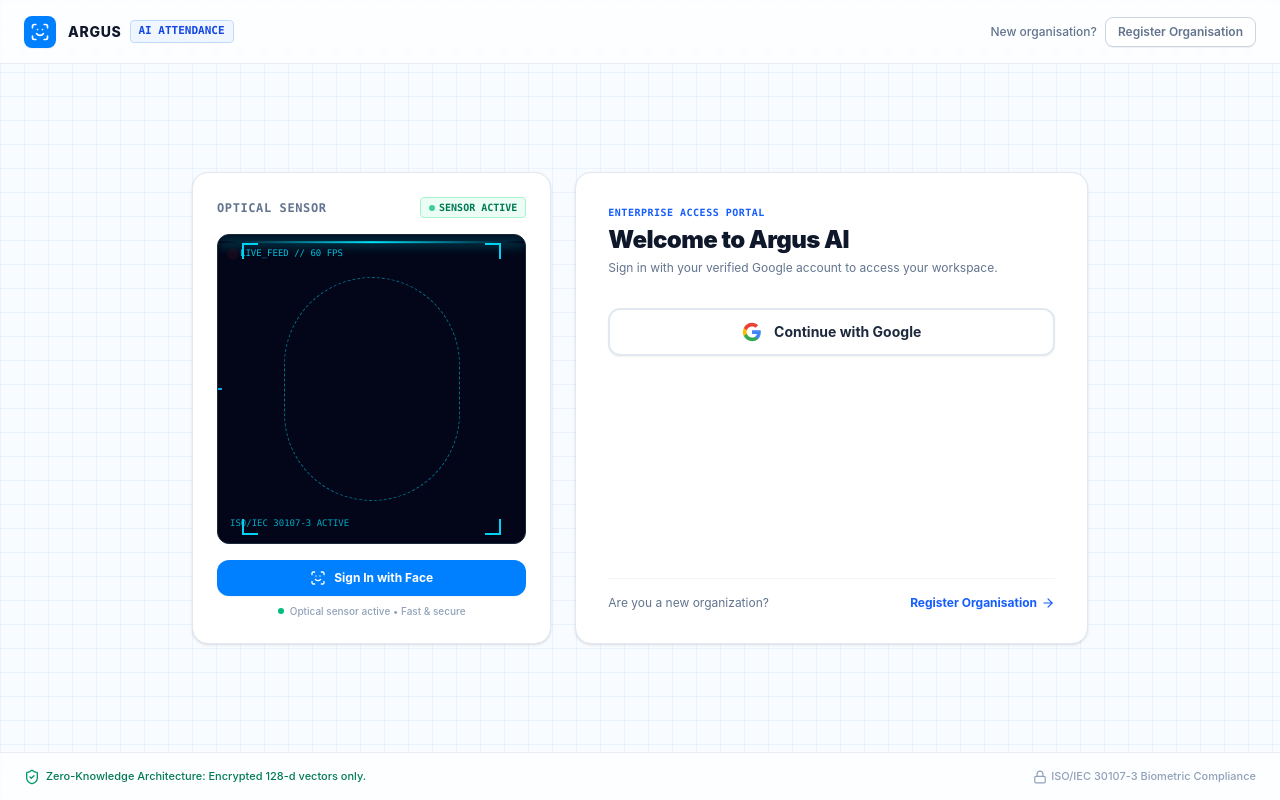
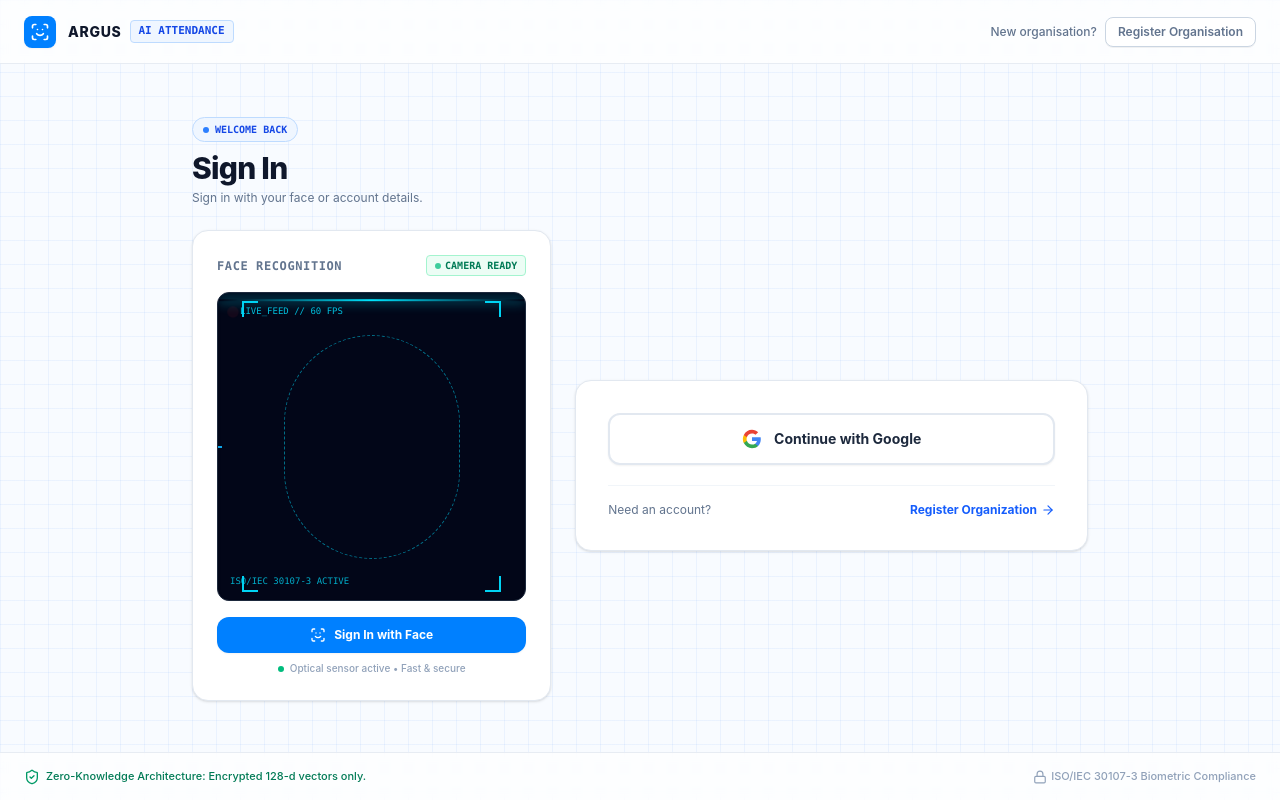
Before and after one commit to productionargus-wq/AI-Face-Recognition-Attendance-System, a React app in the folder frontend/: page / in a window 1280 px wide. Built offline with nearby package versions, Linux system fonts and the light colour scheme; no server answers; the HTML template or start-up script is replaced by a standard one.

Commit message:
fix(ui): remove empty whitespace on login and register pages, remove register modal, and rename button to Register with Google

```diff
--- a/frontend/src/pages/Login.jsx
+++ b/frontend/src/pages/Login.jsx
@@ -137,19 +137,33 @@
       </header>
 
       {/* Main Dual-Column Authentication Viewport */}
-      <main className="flex-1 flex items-center justify-center p-4 sm:p-8">
-        <div className="max-w-4xl w-full grid grid-cols-1 lg:grid-cols-12 gap-6 items-stretch">
+      <main className="flex-1 flex flex-col items-center justify-center p-4 sm:p-8">
+        {/* Page Top Heading */}
+        <div className="max-w-4xl w-full mx-auto mb-6">
+          <div className="inline-flex items-center gap-1.5 px-2.5 py-1 rounded-full bg-blue-50 border border-blue-200 text-blue-700 text-[10px] font-mono font-bold mb-2">
+            <span className="w-1.5 h-1.5 rounded-full bg-blue-500" />
+            WELCOME BACK
+          </div>
+          <h1 className="text-2xl sm:text-3xl font-extrabold text-slate-900 tracking-tight">
+            Sign In
+          </h1>
+          <p className="text-xs text-slate-500 mt-1">
+            Sign in with your face or account details.
+          </p>
+        </div>
+
+        <div className="max-w-4xl w-full grid grid-cols-1 lg:grid-cols-12 gap-6 items-center">
 
           {/* Left Column: Live Optical Face Scanner Viewport */}
           <div className="lg:col-span-5 bg-white p-5 sm:p-6 rounded-2xl border border-slate-200 shadow-sm flex flex-col justify-between">
             <div>
               <div className="flex items-center justify-between mb-4">
                 <span className="text-xs font-mono font-bold uppercase tracking-wider text-slate-500">
-                  OPTICAL SENSOR
+                  FACE RECOGNITION
                 </span>
                 <span className="text-[10px] font-mono font-bold px-2 py-0.5 rounded bg-emerald-50 text-emerald-700 border border-emerald-200 flex items-center gap-1">
                   <span className="w-1.5 h-1.5 rounded-full bg-emerald-500 animate-pulse" />
-                  SENSOR ACTIVE
+                  CAMERA READY
                 </span>
               </div>
 
@@ -225,24 +239,10 @@
           </div>
 
           {/* Right Column: Google Single Sign-On Account Portal */}
-          <div className="lg:col-span-7 bg-white p-6 sm:p-8 rounded-2xl border border-slate-200 shadow-sm flex flex-col justify-between">
-            <div>
-              {/* Header Title */}
-              <div className="mb-6">
-                <div className="text-[10px] font-mono font-bold text-blue-600 uppercase tracking-wider mb-1">
-                  ENTERPRISE ACCESS PORTAL
-                </div>
-                <h1 className="text-xl sm:text-2xl font-black text-slate-900 tracking-tight">
-                  Welcome to Argus AI
-                </h1>
-                <p className="text-xs text-slate-500 mt-1">
-                  Sign in with your verified Google account to access your workspace.
-                </p>
-              </div>
-
+          <div className="lg:col-span-7 bg-white p-6 sm:p-8 rounded-2xl border border-slate-200 shadow-sm flex flex-col justify-center">
             {/* Error / Access Denied Notification Banner */}
             {error && (
-                <div className="mb-5 p-3.5 rounded-xl bg-red-50 border border-red-200 text-red-700 text-xs flex items-start gap-2.5 animate-in fade-in duration-200">
+              <div className="mb-4 p-3.5 rounded-xl bg-red-50 border border-red-200 text-red-700 text-xs flex items-start gap-2.5 animate-in fade-in duration-200">
                 <AlertCircle className="w-4 h-4 text-red-600 shrink-0 mt-0.5" />
                 <div className="space-y-1">
                   <div className="font-bold text-red-800">Authentication Failed</div>
@@ -252,12 +252,12 @@
             )}
 
             {/* Google Single Sign-On Primary Button */}
-              <div className="space-y-4 pt-2">
+            <div>
               <button
                 type="button"
                 onClick={() => setGoogleModalOpen(true)}
                 disabled={loading}
-                  className="w-full py-3 px-4 bg-white hover:bg-slate-50 active:scale-[0.99] text-slate-800 border-2 border-slate-200 hover:border-slate-300 rounded-xl text-xs sm:text-sm font-bold flex items-center justify-center gap-3 shadow-xs transition-all cursor-pointer disabled:opacity-60"
+                className="w-full py-3.5 px-4 bg-white hover:bg-slate-50 active:scale-[0.99] text-slate-800 border-2 border-slate-200 hover:border-slate-300 rounded-xl text-xs sm:text-sm font-bold flex items-center justify-center gap-3 shadow-xs transition-all cursor-pointer disabled:opacity-60"
               >
                 <svg className="w-5 h-5" viewBox="0 0 24 24">
                   <path fill="#4285F4" d="M22.56 12.25c0-.78-.07-1.53-.2-2.25H12v4.26h5.92c-.26 1.37-1.04 2.53-2.21 3.31v2.77h3.57c2.08-1.92 3.28-4.74 3.28-8.09z"/>
@@ -268,16 +268,15 @@
                 <span>{loading ? 'Verifying with Google...' : 'Continue with Google'}</span>
               </button>
             </div>
-            </div>
 
             {/* Need an Account Footer Link */}
-            <div className="mt-8 pt-4 border-t border-slate-100 flex items-center justify-between text-xs text-slate-500">
-              <span>Are you a new organization?</span>
+            <div className="mt-5 pt-4 border-t border-slate-100 flex items-center justify-between text-xs text-slate-500">
+              <span>Need an account?</span>
               <Link
                 to="/register-org"
                 className="font-bold text-blue-600 hover:text-blue-700 flex items-center gap-1"
               >
-                Register Organisation
+                Register Organization
                 <ArrowRight className="w-3.5 h-3.5" />
               </Link>
             </div>
```
Also changed, not shown: frontend/src/pages/RegisterOrg.jsx (+48 -43 lines). Lines whose indentation alone changed are shown as unchanged.
